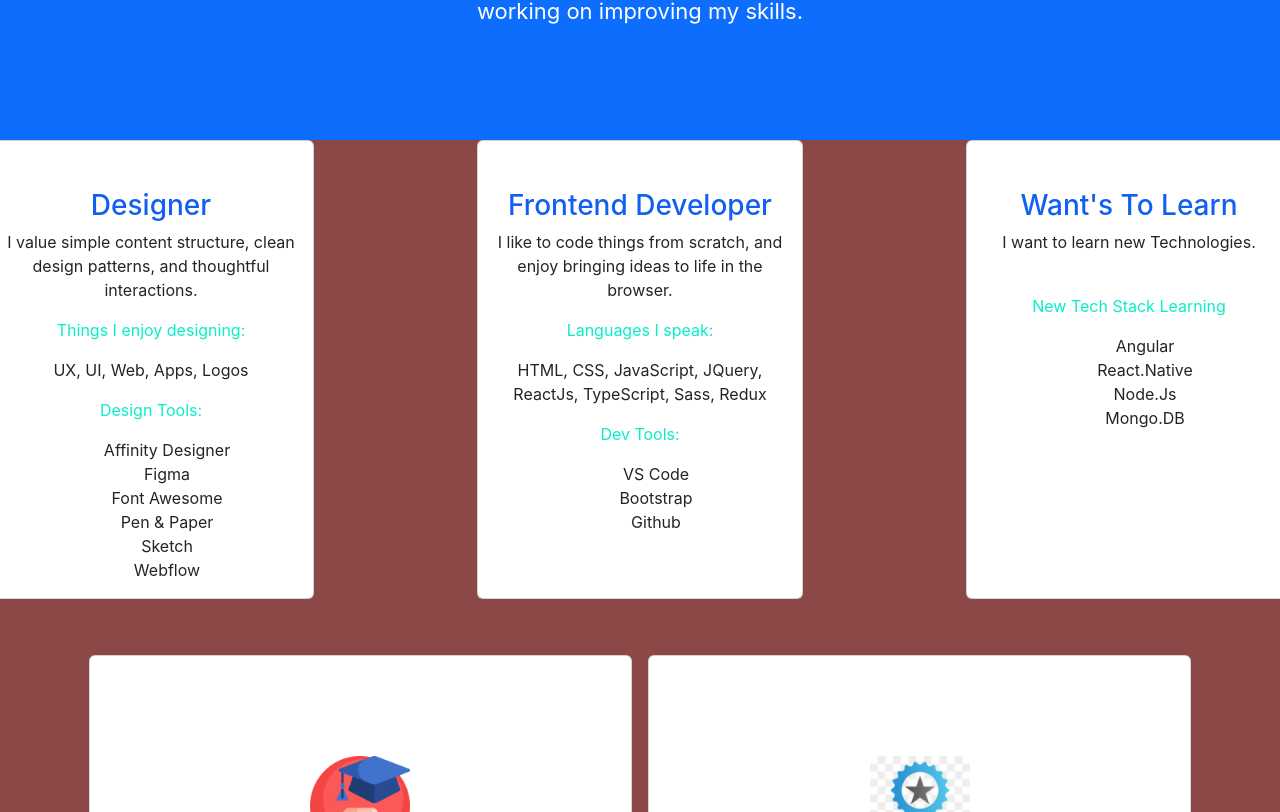
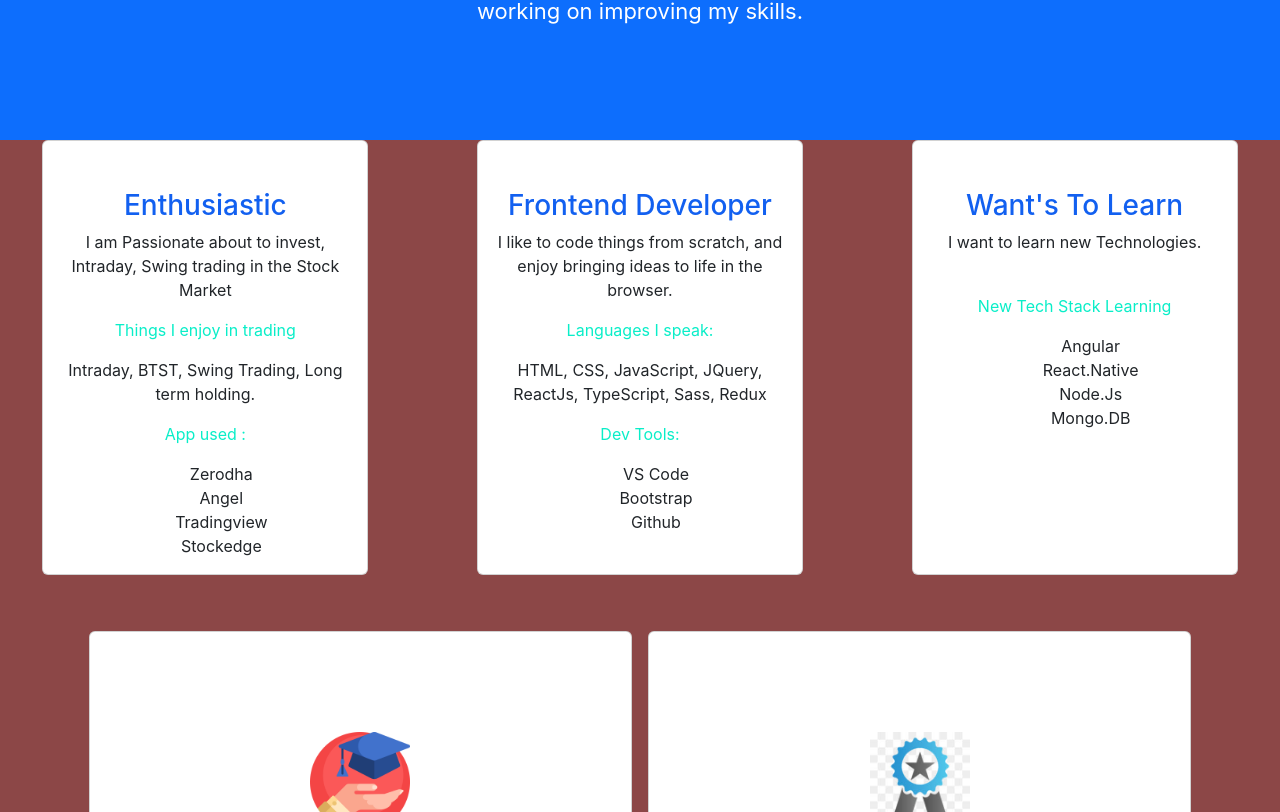
Before and after one commit to skrafiq2013/myportfolio, a React (Create React App) app: page / in a window 1280 px wide. Shown: the part 1268-2080 px from the top of the page. Built offline with nearby package versions, Linux system fonts and the light colour scheme.

Commit message:
Designer part changed

```diff
--- a/src/componets/Resume.js
+++ b/src/componets/Resume.js
@@ -6,21 +6,21 @@ import './css/Resume.css'
 function Resume() {
     return (
         <section className="d-flex justify-content-center">
-        <div className="row d-flex justify-content-between"  >
+        <div className="row d-flex justify-content-around"  >
             <div className="card col-md-3"   >
             <div className="column"><span className="fa-stack fa-2x"><i className="fa-solid fa-circle fa-stack-2x has-text-success"></i><i className="fa-light fa-layer-plus fa-stack-1x has-text-dark"></i></span>
-                <h3 className="mt-5">Designer</h3>
-                <p>I value simple content structure, clean design patterns, and thoughtful interactions.</p>
-                <p className="list-title has-text-primary has-text-weight-normal p-text">Things I enjoy designing:</p>
-                <p>UX, UI, Web, Apps, Logos</p>
-                <p className="list-title has-text-primary has-text-weight-normal p-text">Design Tools:</p>
+                <h3 className="mt-5">Enthusiastic</h3>
+                <p>I am Passionate about to invest, Intraday, Swing trading in the Stock Market </p>
+                <p className="list-title has-text-primary has-text-weight-normal p-text">Things I enjoy in trading </p>
+                <p>Intraday, BTST, Swing Trading, Long term holding.</p>
+                <p className="list-title has-text-primary has-text-weight-normal p-text">App used :</p>
                 <ul>
-                  <li>Affinity Designer</li>
-                  <li>Figma</li>
-                  <li>Font Awesome</li>
-                  <li>Pen &amp; Paper</li>
-                  <li>Sketch</li>
-                  <li>Webflow</li>
+                  <li>Zerodha</li>
+                  <li>Angel</li>
+                  <li>Tradingview</li>
+                  <li>Stockedge</li>
+                  {/* <li>Sketch</li>
+                  <li>Webflow</li> */}
                 </ul>
               </div>
             </div>
--- a/src/componets/css/Project.css
+++ b/src/componets/css/Project.css
@@ -17,7 +17,8 @@ justify-content: start;
 
 .my-work{
     display:flex;
-    justify-content: center;
+
+    justify-content: space-evenly;
 }
 .recent-work {
     color:rgb(55, 241, 9);
```
